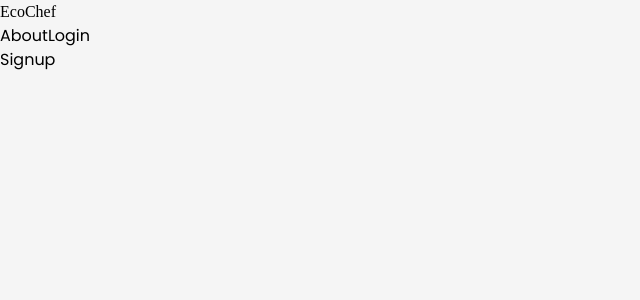
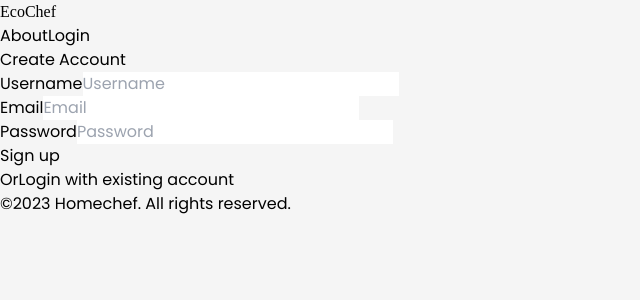
Before and after one commit to Ojas13-git/EcoChef-Food-Recipe-App, a React (Vite) app in the folder client/: page /signup in a window 1280 px wide. Shown: the top 300 px of the page, without its empty margins (0-640 px from the left). Built offline with nearby package versions, Linux system fonts and the light colour scheme; a web font is replaced by a local one.

Commit message:
signup page + login signup functionalities

```diff
--- /dev/null
+++ b/client/redux/slices/authSlice.js
@@ -0,0 +1,27 @@
+import { createSlice } from "@reduxjs/toolkit";
+
+const authslice = createSlice({
+  name: "auth",
+  initialState: {
+    isAuth: false,
+    user: [],
+    favourites: [],
+  },
+  reducers: {
+    login: (state) => {
+      state.isAuth = true;
+    },
+    logout: (state) => {
+      state.isAuth = false;
+    },
+    setUser: (state, action) => {
+      state.user = action.payload;
+    },
+    setFavourites: (state, action) => {
+      state.favourites = action.payload;
+    },
+  },
+});
+
+export const { login, logout, setUser, setFavourites } = authslice.actions;
+export default authslice.reducer;
--- /dev/null
+++ b/client/redux/store.js
@@ -0,0 +1,10 @@
+import { configureStore } from "@reduxjs/toolkit";
+import authSlice from "./slices/authSlice";
+
+const store = configureStore({
+  reducer: {
+    auth: authSlice,
+  },
+});
+
+export default store;
--- a/client/src/App.jsx
+++ b/client/src/App.jsx
@@ -6,14 +6,20 @@ import Signup from "./pages/Signup";
 import RecipeDetails from "./pages/RecipeDetails";
 import Favourites from "./pages/Favourites";
 import Navbar from "./components/Navbar";
+import {Toaster} from "react-hot-toast";
+import { Provider } from "react-redux";
+import store from "../redux/store";
+
 
 const App = () => {
   return (
     <>
+      <Provider store={store}>
         <BrowserRouter>
-      <Navbar/>
+          <Navbar />
+          <Toaster />
           <Routes>
-          <Route path="/" element={<Home/>}/>
+            <Route path="/" element={<Home />} />
             <Route path="/about" element={<About />} />
             <Route path="/login" element={<Login />} />
             <Route path="/signup" element={<Signup />} />
@@ -21,6 +27,7 @@ const App = () => {
             <Route path="/favourites" element={<Favourites />} />
           </Routes>
         </BrowserRouter>
+      </Provider>
     </>
   )
 }
--- a/client/src/pages/Login.jsx
+++ b/client/src/pages/Login.jsx
@@ -1,10 +1,44 @@
-import { Link } from "react-router-dom";
+import axios from "axios";
+import { useState } from "react";
+import toast from "react-hot-toast";
+import { Link, useNavigate } from "react-router-dom";
+import { useDispatch } from "react-redux";
+import { login, setUser } from "../../redux/slices/authSlice";
 
 const Login = () => {
+  const dispatch = useDispatch();
+  const navigate = useNavigate();
+  const [email, setEmail] = useState("");
+  const [password, setPassword] = useState("");
+
+  const handleLogin = async (e) => {
+    e.preventDefault();
+
+    const res = await axios.post(
+      "http://localhost:5000/api/login",
+      {
+        email,
+        password,
+      },
+      { withCredentials: true }
+    );
+
+    const data = await res.data;
+    if (data.success) {
+      toast.success(data.message);
+      dispatch(login());
+      dispatch(setUser(data.user));
+      navigate("/");
+    }
+  };
+
   return (
     <div className="flex items-center justify-center h-[80vh]">
       <div className="w-full max-w-md">
-        <form className="bg-white shadow-lg rounded px-12 pt-6 pb-8 mb-4">
+        <form
+          className="bg-white shadow-lg rounded px-12 pt-6 pb-8 mb-4"
+          onSubmit={handleLogin}
+        >
           <div className="text-gray-800 text-2xl flex justify-center border-b-2 py-2 mb-4">
             Login
           </div>
@@ -21,6 +55,8 @@ const Login = () => {
               type="email"
               required
               placeholder="Email"
+              value={email}
+              onChange={(e) => setEmail(e.target.value)}
             />
           </div>
           <div className="mb-6">
@@ -37,6 +73,8 @@ const Login = () => {
               name="password"
               required
               autoComplete="false"
+              value={password}
+              onChange={(e) => setPassword(e.target.value)}
             />
           </div>
           <div className="flex items-center justify-between">
@@ -55,7 +93,7 @@ const Login = () => {
           </div>
         </form>
         <p className="text-center text-gray-500 text-xs">
-          &copy;2024 EcoChef. All rights reserved.
+          &copy;2023 Homechef. All rights reserved.
         </p>
       </div>
     </div>
--- a/client/src/pages/Signup.jsx
+++ b/client/src/pages/Signup.jsx
@@ -1,8 +1,118 @@
+import { useState } from "react";
+import { Link,useNavigate } from "react-router-dom";
+import axios from "axios";
+import toast from "react-hot-toast";
+const Signup = () => {
 
-const Signup = () => {
+  const navigate = useNavigate()
+
+  const [username, setUsername] = useState("");
+  const [email, setEmail] = useState("");
+  const [password, setPassword] = useState("");
+
+  const handleSignup = async (e) => {
+    e.preventDefault();
+
+    const res = await axios.post(
+      "http://localhost:5000/api/signup",
+      {
+        username,
+        email,
+        password,
+      },
+      { withCredentials: true }
+    );
+
+    const data = await res.data;
+    if (data.success) {
+      toast.success(data.message);
+      navigate("/login")
+    }
+  };
+
   return (
-    <div>Signup</div>
-  )
-}
+    <div className="flex items-center justify-center h-[80vh]">
+      <div className="w-full max-w-md">
+        <form
+          className="bg-white shadow-lg rounded px-12 pt-6 pb-8 mb-4"
+          onSubmit={handleSignup}
+        >
+          <div className="text-gray-800 text-2xl flex justify-center border-b-2 py-2 mb-4">
+            Create Account
+          </div>
+          <div className="mb-4">
+            <label
+              className="block text-gray-700 text-sm font-normal mb-2"
+              htmlFor="username"
+            >
+              Username
+            </label>
+            <input
+              className="shadow appearance-none border rounded w-full py-2 px-3 text-gray-700 leading-tight focus:outline-none focus:shadow-outline"
+              name="username"
+              type="text"
+              required
+              placeholder="Username"
+              value={username}
+              onChange={(e) => setUsername(e.target.value)}
+            />
+          </div>
+          <div className="mb-4">
+            <label
+              className="block text-gray-700 text-sm font-normal mb-2"
+              htmlFor="username"
+            >
+              Email
+            </label>
+            <input
+              className="shadow appearance-none border rounded w-full py-2 px-3 text-gray-700 leading-tight focus:outline-none focus:shadow-outline"
+              name="email"
+              type="email"
+              required
+              placeholder="Email"
+              value={email}
+              onChange={(e) => setEmail(e.target.value)}
+            />
+          </div>
+          <div className="mb-6">
+            <label
+              className="block text-gray-700 text-sm font-normal mb-2"
+              htmlFor="password"
+            >
+              Password
+            </label>
+            <input
+              className="shadow appearance-none border rounded w-full py-2 px-3 text-gray-700 mb-3 leading-tight focus:outline-none focus:shadow-outline"
+              type="password"
+              placeholder="Password"
+              name="password"
+              required
+              autoComplete="false"
+              value={password}
+              onChange={(e) => setPassword(e.target.value)}
+            />
+          </div>
+          <div className="flex items-center justify-between">
+            <button
+              className="px-4 py-2 rounded text-white inline-block shadow-lg bg-red-500 hover:bg-red-600 focus:bg-red-700"
+              type="submit"
+            >
+              Sign up
+            </button>
+          </div>
+          <div className="text-xs flex gap-2 mt-2">
+            <span>Or</span>
+            <Link to="/login" className="text-red-500 hover:underline">
+              Login with existing account
+            </Link>
+          </div>
+        </form>
+        <p className="text-center text-gray-500 text-xs">
+          &copy;2023 Homechef. All rights reserved.
+        </p>
+      </div>
+    </div>
+  );
+};
 
-export default Signup
+export default Signup;
```
Lines whose indentation alone changed are shown as unchanged.
